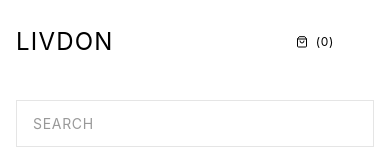
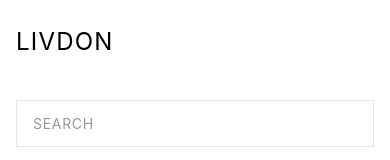
Before and after one commit to ejamesthedon1-del/Livdonstore, a React (Vite) app: page / in a window 390 px wide. Shown: the top 160 px of the page. Built offline with nearby package versions, Linux system fonts and the light colour scheme.

Commit message:
Fix hamburger icon visibility and make shopping cart conditional - only show when items added

```diff
--- a/src/components/LandingPage.jsx
+++ b/src/components/LandingPage.jsx
@@ -7,6 +7,7 @@ import Footer from './Footer'
 const LandingPage = () => {
   const [isMenuOpen, setIsMenuOpen] = useState(false)
   const [isScrolled, setIsScrolled] = useState(false)
+  const [cartItemCount, setCartItemCount] = useState(0) // Cart items count
 
   const toggleMenu = () => {
     setIsMenuOpen(!isMenuOpen)
@@ -39,26 +40,30 @@ const LandingPage = () => {
             <button type="button" className="a-search a-search--desktop" aria-label="SEARCH">
               <FiSearch className="w-5 h-5" />
             </button>
-            <div className="minicart minicart--s-empty">
-              <a className="a-btn a-btn--as-link minicart-link a-cart a-cart--s-empty" href="#cart">
+            {cartItemCount > 0 && (
+              <div className="minicart">
+                <a className="a-btn a-btn--as-link minicart-link a-cart" href="#cart">
                   <FiShoppingBag className="w-5 h-5" />
                   <span className="a-cart__infos">
-                  SHOPPING BAG (<span className="minicart-quantity a-cart__quantity">0</span>)
+                    SHOPPING BAG (<span className="minicart-quantity a-cart__quantity">{cartItemCount}</span>)
                   </span>
                 </a>
               </div>
+            )}
           </div>
 
           {/* Mobile Header Controls */}
           <div className="g-header-mobile">
-            <div className="minicart minicart--s-empty">
-              <a className="a-btn a-btn--as-link minicart-link a-cart a-cart--s-empty" href="#cart">
+            {cartItemCount > 0 && (
+              <div className="minicart">
+                <a className="a-btn a-btn--as-link minicart-link a-cart" href="#cart">
                   <FiShoppingBag className="w-5 h-5" />
                   <span className="a-cart__infos a-cart__infos--mobile">
-                  (<span className="minicart-quantity a-cart__quantity">0</span>)
+                    (<span className="minicart-quantity a-cart__quantity">{cartItemCount}</span>)
                   </span>
                 </a>
               </div>
+            )}
 
             {/* Search Icon - Show when scrolled */}
             {isScrolled && (
@@ -70,7 +75,7 @@ const LandingPage = () => {
             {/* Hamburger Menu - Mobile Only, Right Side */}
             <button
               type="button"
-              className="a-ham a-ham--mobile-only a-ham--right"
+              className="a-ham a-ham--mobile-only"
               aria-pressed={isMenuOpen}
               onClick={toggleMenu}
               aria-label="NAVIGATION"
--- a/src/index.css
+++ b/src/index.css
@@ -276,13 +276,10 @@ body {
   order: 2;
 }
 
-.a-ham--right {
+.a-ham--mobile-only {
+  display: block;
   order: 3;
   margin-left: auto;
-}
-
-.a-ham--mobile-only {
-  display: block;
 }
 
 @media (min-width: 1024px) {
```
Lines whose indentation alone changed are shown as unchanged.
